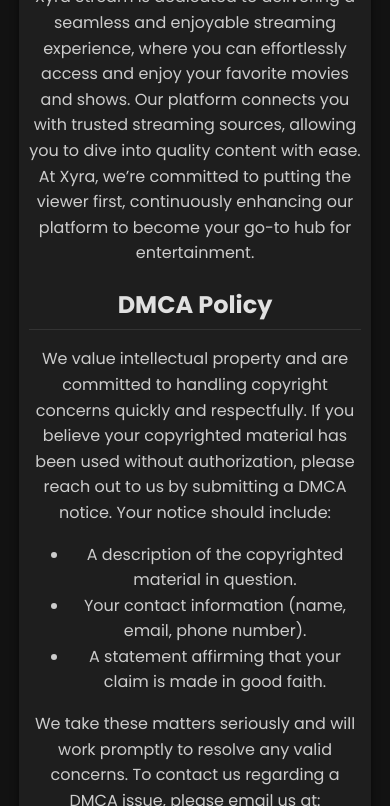
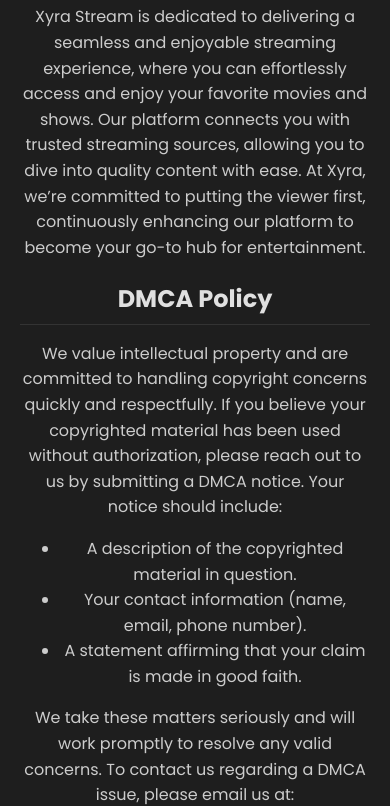
Before and after one commit to junioralive/Xyra, a plain HTML site: page about.html in a window 390 px wide. Shown: the part 163-969 px from the top of the page. Drawn offline with Linux system fonts and the light colour scheme.

Commit message:
Xyra V.1.0

```diff
--- a/about.html
+++ b/about.html
@@ -3,6 +3,7 @@
 <head>
     <meta charset="UTF-8">
     <title>Xyra - About</title>
+    <meta name="viewport" content="width=device-width, initial-scale=1.0, maximum-scale=1.0, user-scalable=no">
     <meta name="description" content="Learn more about Xyra, your go-to platform for streaming movies and TV shows online, anytime and anywhere.">
     <meta name="keywords" content="about Xyra, Xyra streaming, movie streaming platform, about movie platform">
     <meta property="og:title" content="Xyra - About"/>
@@ -96,22 +97,6 @@
                 color: #E0E0E0;
                 text-decoration: none;
             }
-        @media (max-width: 768px) {
-            .container {
-                width: 95%;
-                padding: 10px;
-            }
-            .top-button {
-                width: 40px;
-                height: 40px;
-            }
-        }
-        @media (max-width: 480px) {
-            .container {
-                width: 95%;
-                padding: 10px;
-            }
-        }
         </style>
     </head>
     <body>
@@ -126,6 +111,7 @@
                 <img src="https://raw.githubusercontent.com/junioralive/Xyra/refs/heads/main/assets/xyra.png" alt="Xyra Logo" class="title-icon">
                 <h1 class="title" id="title">yra</h1>
             </div>
+
             <div class="text-content">
                 <p>Xyra Stream is dedicated to delivering a seamless and enjoyable streaming experience, where you can effortlessly access and enjoy your favorite movies and shows. Our platform connects you with trusted streaming sources, allowing you to dive into quality content with ease. At Xyra, we’re committed to putting the viewer first, continuously enhancing our platform to become your go-to hub for entertainment.</p>
             </div>
```
Lines whose indentation alone changed are shown as unchanged.
